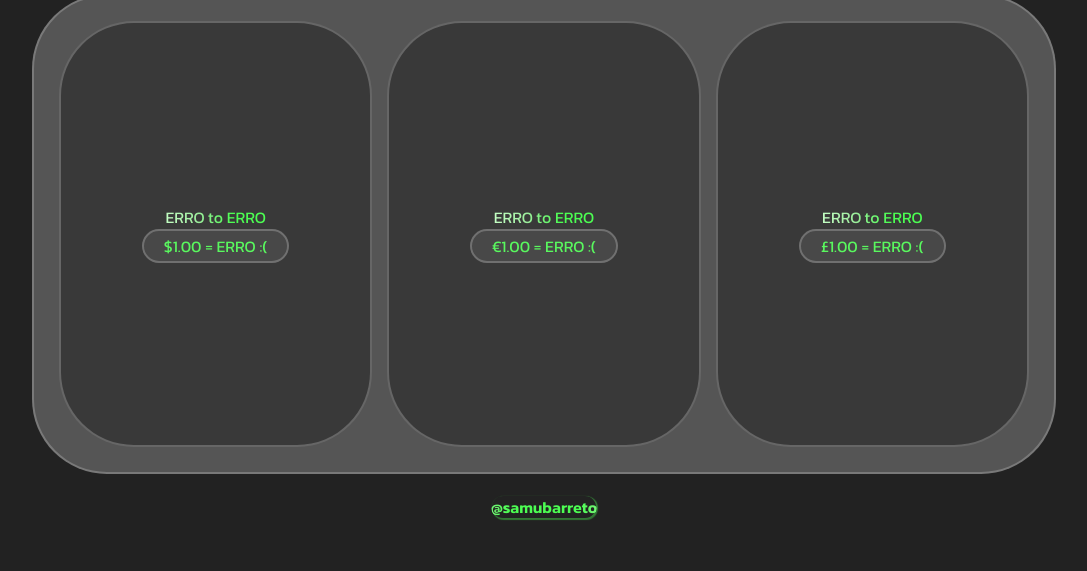
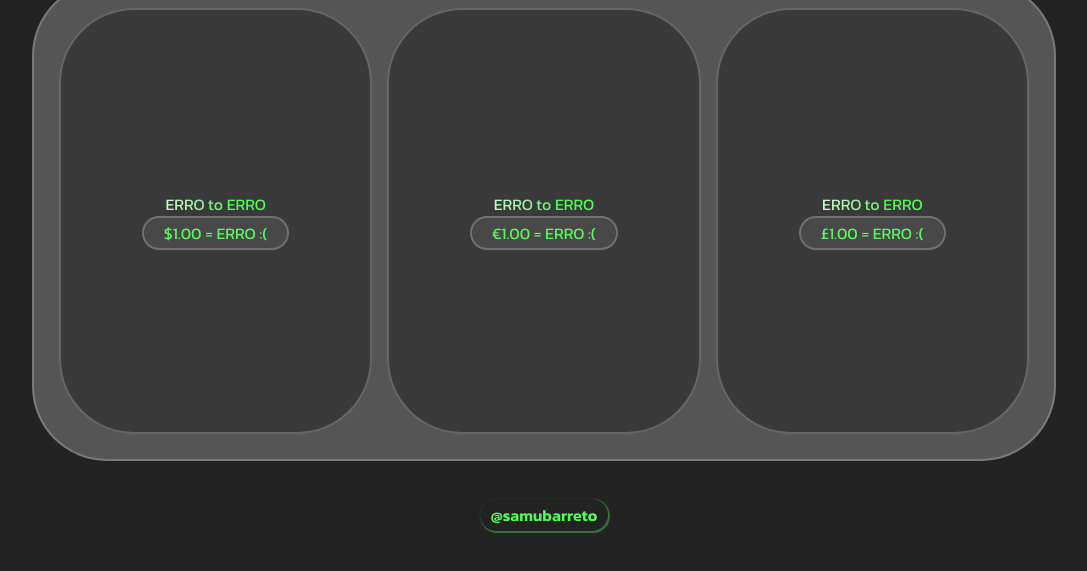
Before and after one commit to samubarreto/Doletas, a plain HTML site: page index.html in a window 1280 px wide. Shown: the part 199-770 px from the top of the page, without its empty margins (96-1183 px from the left). Drawn offline with Linux system fonts and the light colour scheme; no server answers.

Commit message:
better coding and names in general part2

```diff
--- a/styles/inside-cards.css
+++ b/styles/inside-cards.css
@@ -10,12 +10,6 @@
   padding: 3px 20px;
 }
 
-.cool-txt {
-  margin: 0;
-  padding: 0;
-  border: none;
-}
-
 @media (max-width: 780px) {
   .coin-name {
     font-size: 2rem;
```
